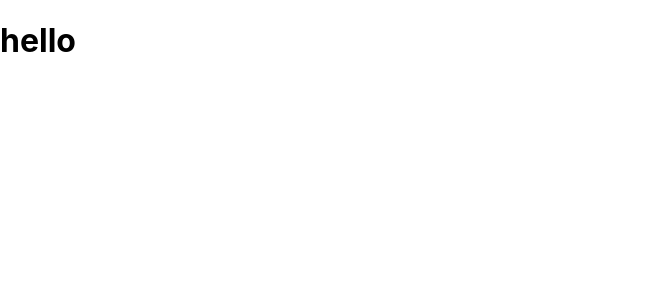
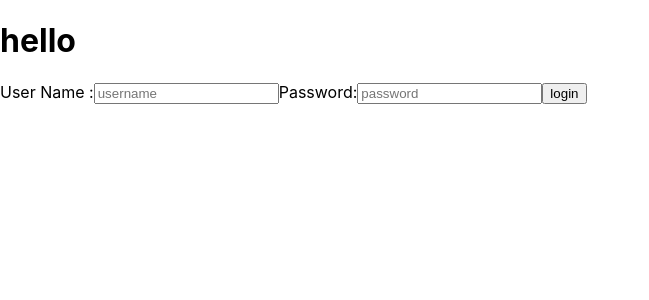
Before and after one commit to LamaIhab/Guestbook, a React (Create React App) app in the folder client/: page / in a window 1280 px wide. Shown: the top 300 px of the page, without its empty margins (0-649 px from the left). Built offline with nearby package versions, Linux system fonts and the light colour scheme.

Commit message:
added a login form without functionality just to test react

```diff
--- a/client/src/App.js
+++ b/client/src/App.js
@@ -1,10 +1,11 @@
 import React from 'react';
-
+import LogInForm from './LogInForm'
 class App extends React.Component {
   render(){
     return(
     <div className="App">
     <h1>hello</h1>
+    <LogInForm />
 
     </div>
     )
--- /dev/null
+++ b/client/src/LogInForm.js
@@ -0,0 +1,35 @@
+import React from 'react'
+
+export default class LogInForm extends React.Component{
+    state = {
+        userName:'',
+        password:''
+    }
+
+
+        onChange=(e)=>this.setState({[e.target.name]:e.target.value}); //setting state for each input
+
+    logIn = (e)=>{
+        e.preventDefault()
+        // calls backend here
+
+    }
+    render(){
+        return(
+        <form onSumbit = {this.logIn}>
+            <label>
+                User Name :
+                <input name ="userName" type="text" placeholder='username' value={this.state.userName} onChange = {this.onChange}/>
+
+            </label>
+            <label>
+                Password:
+                <input name = "password"type='text' placeholder='password' value={this.state.password} onChange={this.onChange} />
+            </label>
+            <input type ='submit' value='login' />
+
+        </form>
+
+         ) }
+
+}
```
Also changed, not shown: 1 other file (tests, documents, lock files or other folders).
